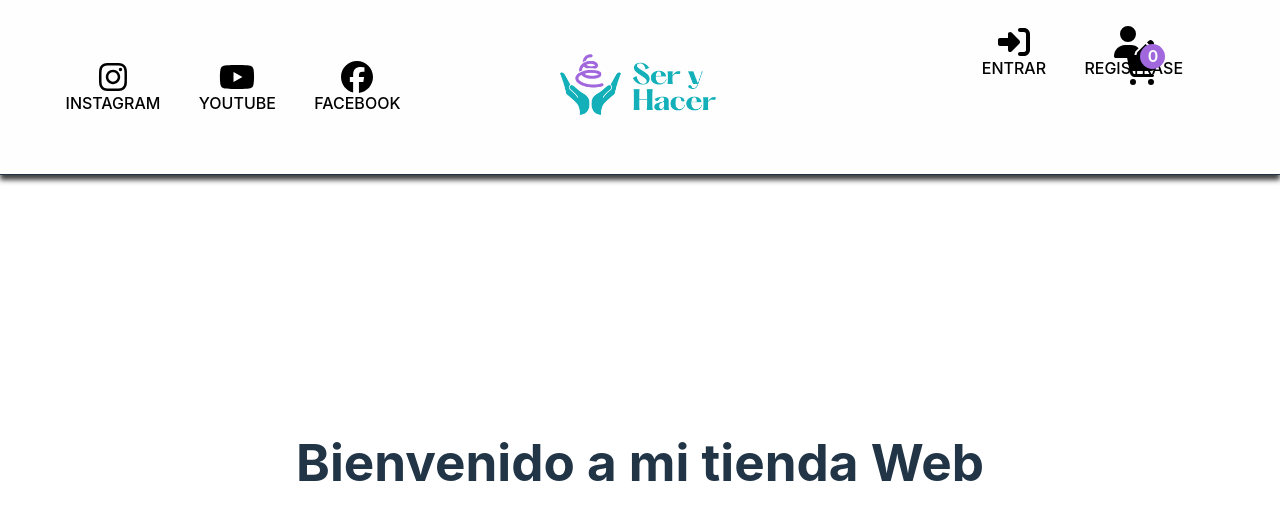
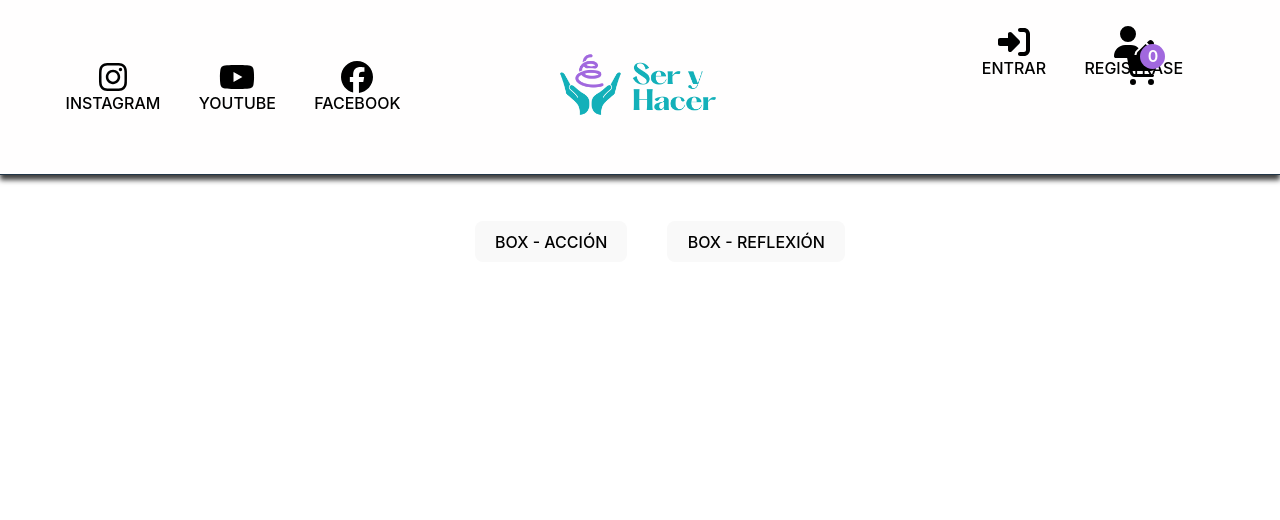
Before and after one commit to Sergioch27/web_seryhacer_react, a React (Vite) app: page / in a window 1280 px wide. Shown: the top 520 px of the page. Built offline with nearby package versions, Linux system fonts and the light colour scheme.

Commit message:
Se realizan correcciones finales.

```diff
--- a/src/App.css
+++ b/src/App.css
@@ -17,8 +17,15 @@
   color: #888;
 }
 .WebTitle {
-  position: absolute;
     display: flex;
-    width: 100%;
     justify-content: center;
+    margin-top: 5%;
 }
+.CategoryList {
+  display: flex;
+  justify-content: center;
+  list-style: none;
+}
+.CategoryList li {
+  list-style: none;
+}
--- a/src/App.jsx
+++ b/src/App.jsx
@@ -2,16 +2,24 @@ import NavTopBar from './components/NavTopBar/NavTopBar'
 import Title from './components/title/title';
 import './App.css'
 import React from 'react';
-
+import ItemListContainer from './components/ItemListContainer/ItemListContainer';
 function App() {
 
   return (
     <><div className='NavBarStyle'>
       <NavTopBar />
     </div>
-    <div className='WebTitle'>
+    <section className='WebTitle'>
     <Title label="Bienvenido a mi tienda Web" />
-    </div>
+    </section>
+    <section className='CategoryList'>
+    <ItemListContainer
+      product='BOX - ACCIÓN'
+    />
+        <ItemListContainer
+      product='BOX - REFLEXIÓN'
+    />
+    </section>
     </>
   );
 }
--- a/src/components/ItemListContainer/ItemListContainer.jsx
+++ b/src/components/ItemListContainer/ItemListContainer.jsx
@@ -5,7 +5,7 @@ const ItemListContainer = (props) => {
         <ul>
             <li>
                 <button>
-                    {props.category}
+                    {props.product}
                 </button>
             </li>
         </ul>
--- a/src/index.css
+++ b/src/index.css
@@ -25,10 +25,6 @@ a:hover {
 
 body {
   margin: 0;
-  display: flex;
-  place-items: center;
-  min-width: 320px;
-  min-height: 100vh;
 }
 
 h1 {
```
